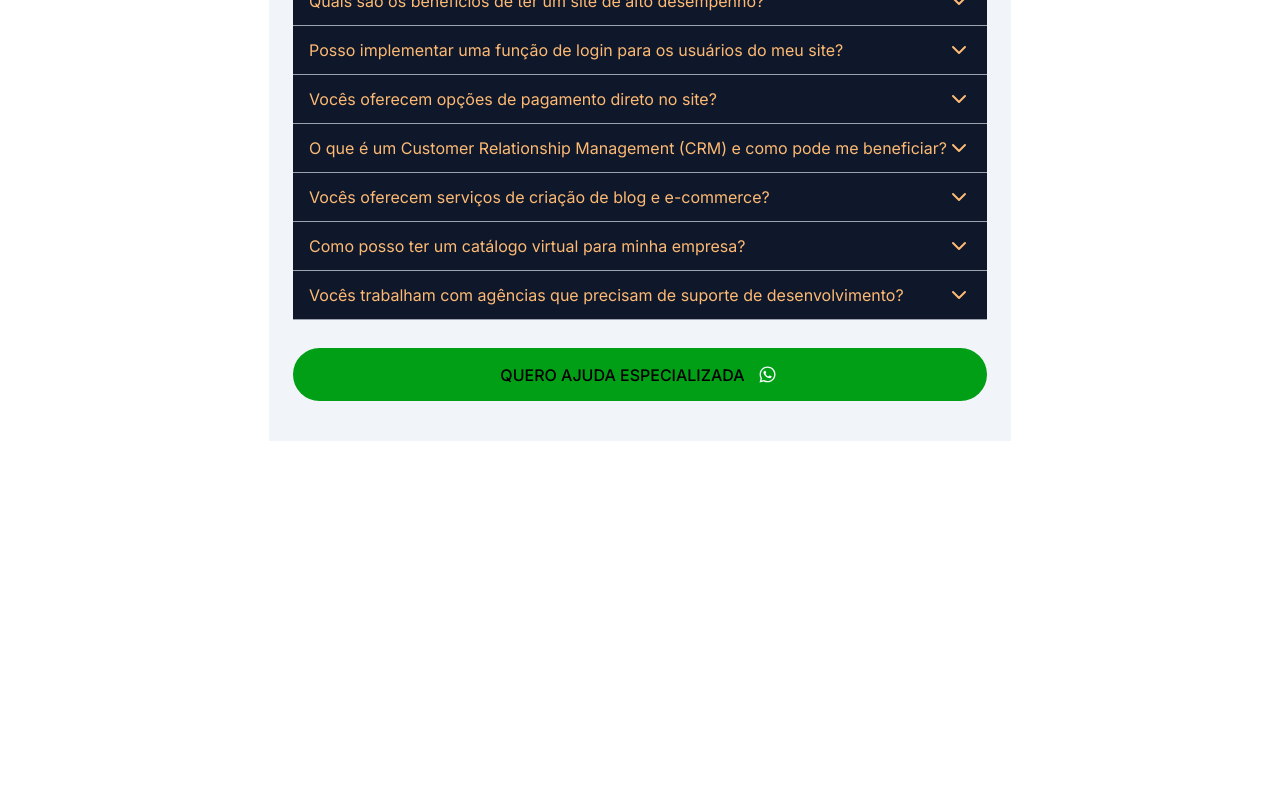
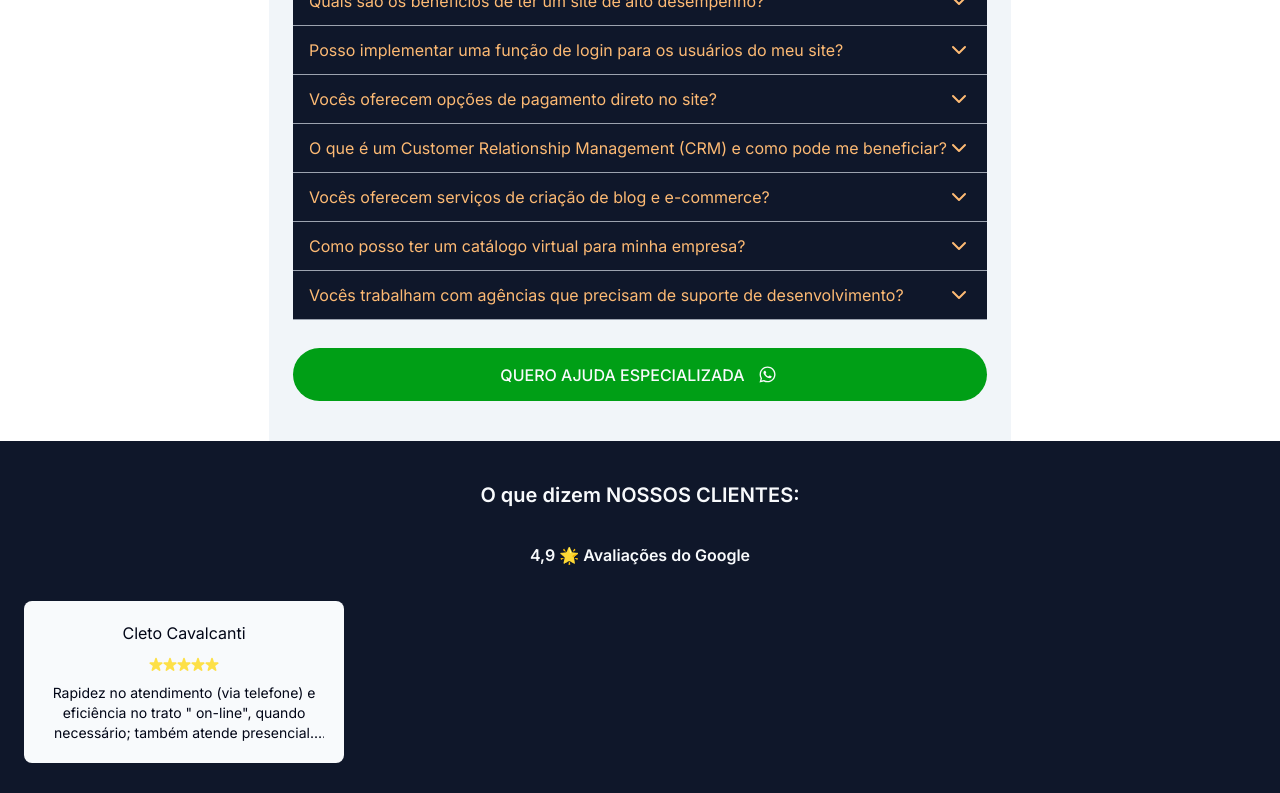
Before and after one commit to matheusmfl/tarsila-cavalcante-advogada, a Next.js app: page /divorcio in a window 1280 px wide. Shown: the part 2000-2793 px from the top of the page. Before the commit the page ends 2441 px from the top, so only its background shows below. Built offline with nearby package versions, Linux system fonts and the light colour scheme.

Commit message:
Create SectionCardsFeedback and DividerSection

```diff
--- a/src/app/(divorcio)/divorcio/page.tsx
+++ b/src/app/(divorcio)/divorcio/page.tsx
@@ -1,7 +1,9 @@
 import { Header } from '@/app/components/Header'
+import { DividerImageSection } from '@/app/components/divorcio/DividerImageSection'
 import { Hero } from '@/app/components/divorcio/Hero'
 import { Section1 } from '@/app/components/divorcio/Section1'
 import { Section2 } from '@/app/components/divorcio/Section2'
+import { Section3 } from '@/app/components/divorcio/Section3'
 import { SectionAccordeon } from '@/app/components/divorcio/SectionAccordeon'
 
 export default function Divorcio() {
@@ -12,6 +14,8 @@ export default function Divorcio() {
       <Section1 />
       <Section2 />
       <SectionAccordeon />
+      <Section3 />
+      <DividerImageSection />
     </>
   )
 }
--- /dev/null
+++ b/src/app/components/divorcio/DividerImageSection.tsx
@@ -0,0 +1,3 @@
+export function DividerImageSection() {
+  return <div className="h-[267px] w-full bg-bg-2 bg-cover"></div>
+}
--- /dev/null
+++ b/src/app/components/divorcio/Section3.tsx
@@ -0,0 +1,36 @@
+import { CardsGoogle } from '../CardsGoogle'
+
+export function Section3() {
+  return (
+    <section className="py-10 px-6 flex flex-col gap-8 bg-slate-900 w-full">
+      <h2 className="text-center text-slate-50 font-roboto text-xl font-semibold leading-7">
+        O que dizem NOSSOS CLIENTES:
+      </h2>
+
+      <h3 className="text-center text-slate-50 font-roboto text-base font-semibold leading-7">
+        4,9 🌟 Avaliações do Google
+      </h3>
+
+      <CardsGoogle
+        author={`Cleto Cavalcanti`}
+        stars={5}
+        content={`Rapidez no atendimento (via telefone) e eficiência no trato " on-line", quando necessário; também atende presencial. Recomendo.`}
+      />
+      <CardsGoogle
+        author={`Renata Marinho`}
+        stars={5}
+        content={`Profissional exemplar, ótimo atendimento`}
+      />
+      <CardsGoogle
+        author={`Marcio Arruda`}
+        stars={5}
+        content={`Excelente advogada! Muito prestativa com um atendimento maravilhoso, gratidão imensa pela ajuda, recomendo de olhos fechados.`}
+      />
+      <CardsGoogle
+        author={`Bruno Vidal`}
+        stars={5}
+        content={`Minha experiência como cliente do escritório da Tarsila Cavalcante foi uma boa, uma causa uma seg...`}
+      />
+    </section>
+  )
+}
--- a/src/app/components/divorcio/microComponents/CtaButton.tsx
+++ b/src/app/components/divorcio/microComponents/CtaButton.tsx
@@ -3,7 +3,7 @@ import wpp from '../../../../assets/wppIcon.svg'
 
 export function CtaButton({ title }: { title: string }) {
   return (
-    <button className="w-full bg-[#009F16] font-roboto text-base font-medium leading-5 flex gap-[10px] py-[14px] items-center justify-center rounded-[32px]">
+    <button className="w-full bg-[#009F16] text-slate-50 font-roboto text-base font-medium leading-5 flex gap-[10px] py-[14px] items-center justify-center rounded-[32px]">
       {title}
       <Image src={wpp} alt="logo do whatsapp" />
     </button>
--- a/tailwind.config.js
+++ b/tailwind.config.js
@@ -12,6 +12,7 @@ module.exports = {
         'gradient-conic':
           'conic-gradient(from 180deg at 50% 50%, var(--tw-gradient-stops))',
         'hero-bg': 'url(../assets/hero-bg.webp)',
+        'bg-2': 'url(../assets/bg-2.webp)',
       },
       fontFamily: {
         inter: 'var(--font-inter)',
```
Also changed, not shown: src/assets/bg-2.webp (added).
